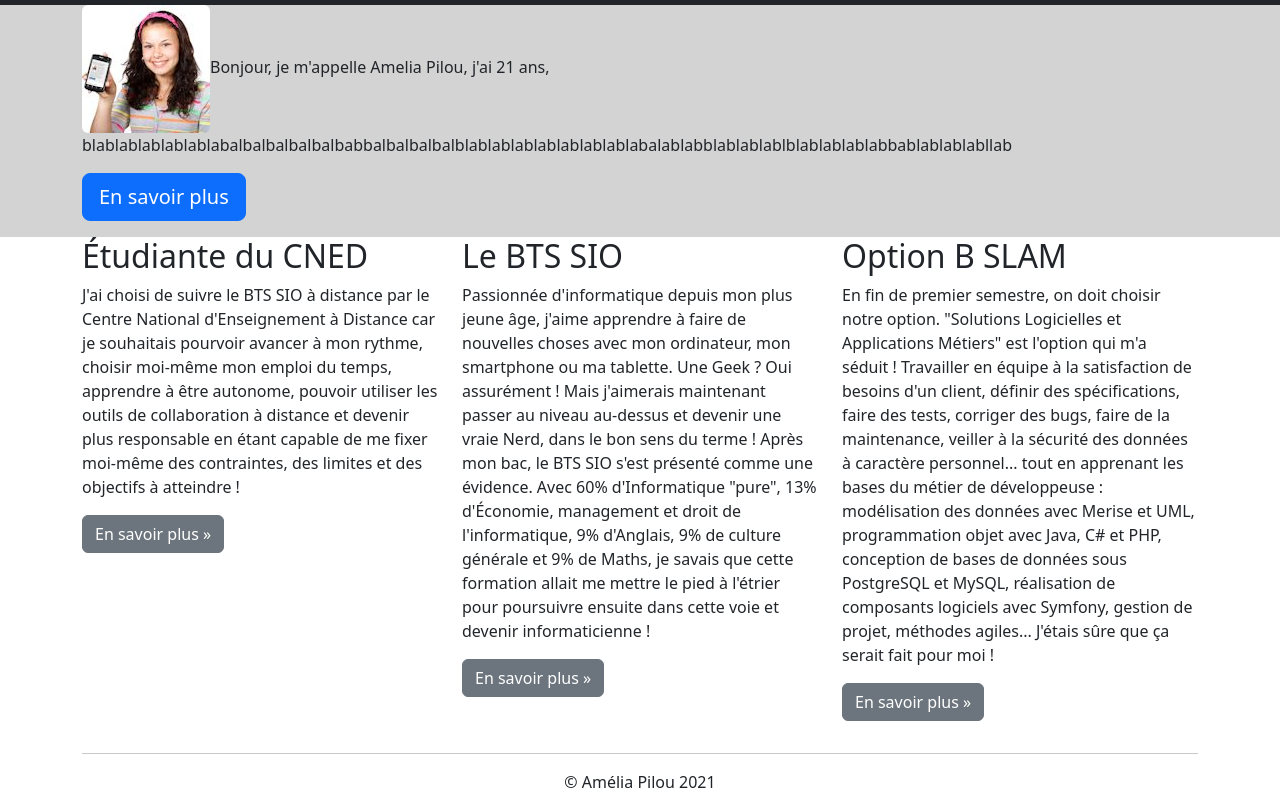
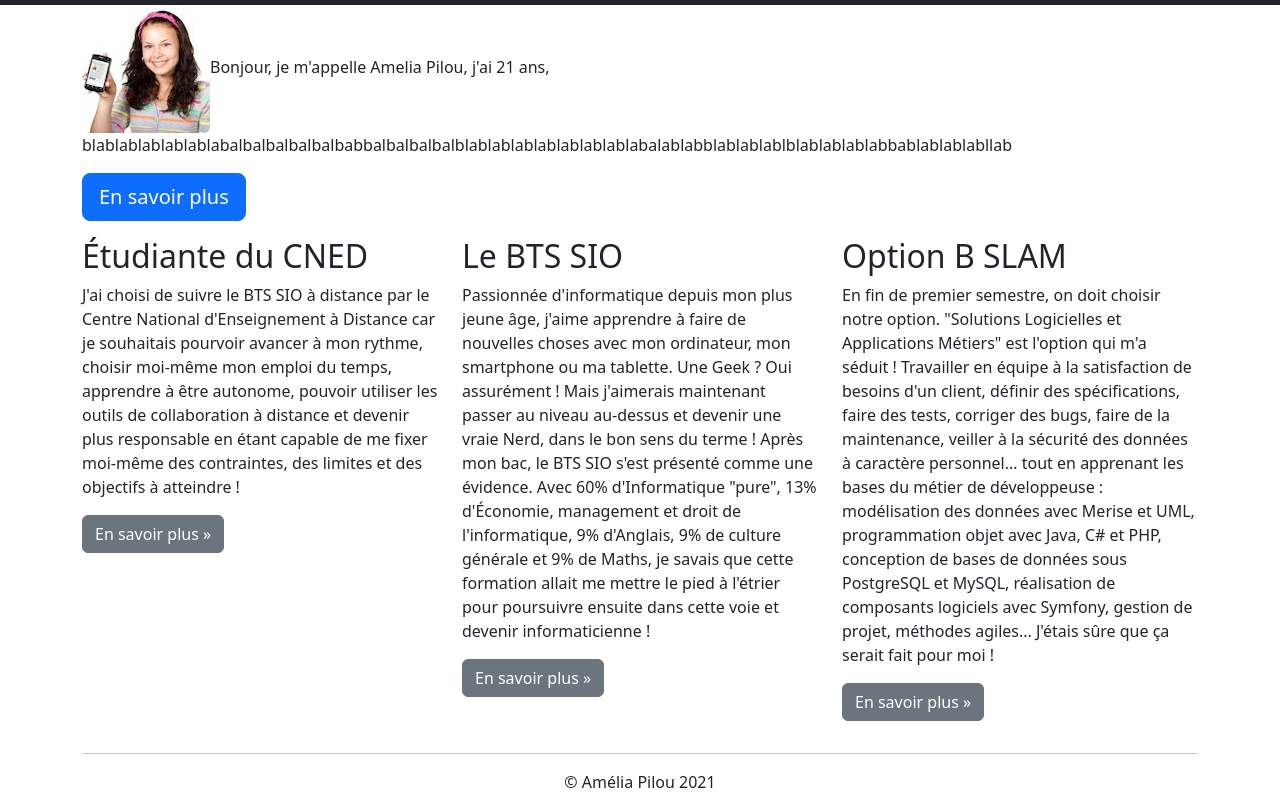
Before and after one commit to Terpsichor/Terpsichor.github.io, a plain HTML site: page index.html in a window 1280 px wide. Shown: the part 51-861 px from the top of the page. Drawn offline with nearby package versions, Linux system fonts and the light colour scheme.

Commit message:
Test page again

```diff
--- a/index.html
+++ b/index.html
@@ -107,7 +107,7 @@
               </div>
           </div>
       </nav>
-    <div class="jumbotron test">
+    <div class="jumbotron">
         <div class="container">
             <h1>Bonjour et bienvenu sur mon PortFolio</h1>
             <p>
```
